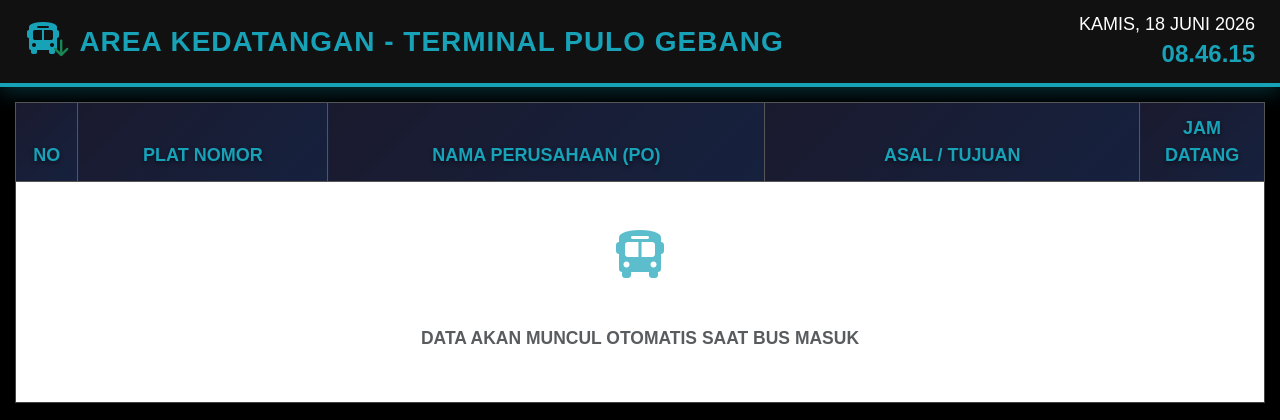
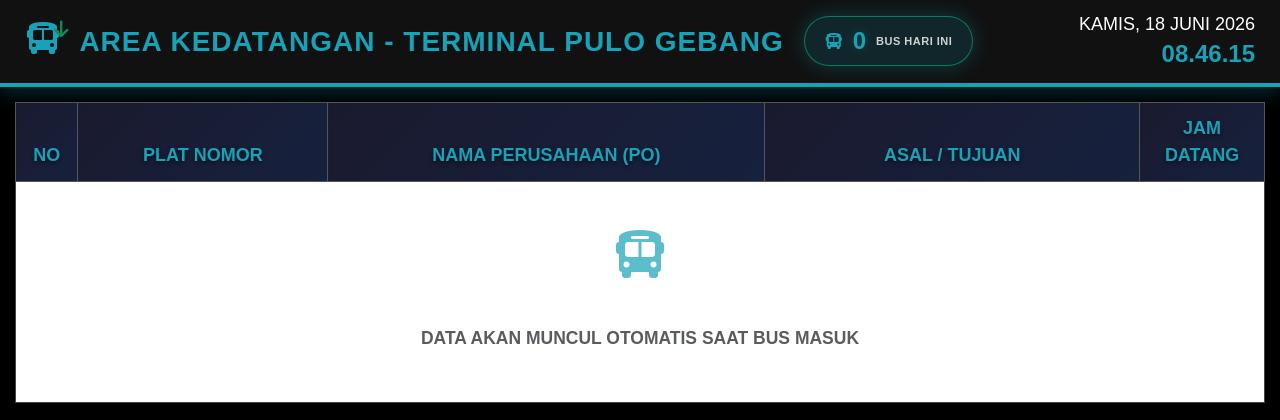
Before and after one commit to yosephhasugian/suara, a CodeIgniter app: page /database/bus_monitor/tv_kedatangan in a window 1280 px wide. Shown: the top 420 px of the page. Run offline with CodeIgniter, Linux system fonts and the light colour scheme; a user stored in the database is signed in; data comes from the database, SQL or seed files in the repository; data that the repository does not hold is empty; some libraries are stand-ins or nearby versions.

Commit message:
Add dynamic bus counters to tv_keberangkatan and tv_kedatangan monitor views

```diff
--- a/application/views/bus_monitor/tv_kedatangan.php
+++ b/application/views/bus_monitor/tv_kedatangan.php
@@ -42,6 +42,40 @@
             display: flex;
             align-items: center;
             gap: 10px;
+        }
+        .header-left {
+            display: flex;
+            align-items: center;
+            gap: 20px;
+        }
+
+        /* 🚌 BUS COUNTER BADGE */
+        .bus-counter {
+            background: rgba(23, 162, 184, 0.15);
+            border: 1px solid rgba(23, 162, 184, 0.3);
+            color: #fff;
+            padding: 6px 20px;
+            border-radius: 50px;
+            font-family: 'Arial', sans-serif;
+            font-size: 15px;
+            font-weight: 700;
+            display: flex;
+            align-items: center;
+            gap: 10px;
+            box-shadow: 0 0 15px rgba(23, 162, 184, 0.2);
+            animation: pulse-counter 2.5s infinite;
+        }
+        @keyframes pulse-counter {
+            0%, 100% { border-color: rgba(23, 162, 184, 0.3); box-shadow: 0 0 15px rgba(23, 162, 184, 0.2); }
+            50% { border-color: rgba(0, 255, 135, 0.6); box-shadow: 0 0 25px rgba(23, 162, 184, 0.4); }
+        }
+        .bus-counter i { color: #17a2b8; font-size: 16px; }
+        .bus-counter .number {
+            font-size: 24px;
+            color: #17a2b8;
+            font-weight: 900;
+            font-family: 'Arial', sans-serif;
+            text-shadow: 0 0 10px rgba(23, 162, 184, 0.3);
         }
         .header-icon {
             font-size: 32px;
@@ -303,12 +337,19 @@
 
 <!-- HEADER -->
 <div class="header">
+    <div class="header-left">
         <h1>
             <span class="header-icon">
-            <i class="fas fa-bus"></i><i class="fas fa-arrow-down text-success" style="font-size: 0.6em; margin-left: -8px; vertical-align: bottom;"></i>
+                <i class="fas fa-bus"></i><i class="fas fa-arrow-down text-success" style="font-size: 0.6em; margin-left: -8px; vertical-align: top;"></i>
             </span>
             <?= $area_label ?? 'AREA KEDATANGAN' ?> - TERMINAL PULO GEBANG
         </h1>
+        <div class="bus-counter">
+            <i class="fas fa-bus"></i>
+            <span class="number" id="busCount">0</span>
+            <small style="font-size:11px; opacity:0.8; font-weight:800; letter-spacing:0.5px">BUS HARI INI</small>
+        </div>
+    </div>
     <div id="tanggal">
         <div id="dateText"></div>
         <div class="time" id="timeText">--:--:--</div>
@@ -399,6 +440,8 @@ function loadTV() {
         let html = '';
         let no = 1;
 
+        let totalCount = 0;
+
         if (!res || res.length === 0) {
             html = `<tr>
                 <td colspan="5">
@@ -410,9 +453,10 @@ function loadTV() {
                 </td>
             </tr>`;
         } else {
-            res.forEach(b => {
-                // Filter plat nomor kosong
-                if (b.plat_nomor && b.plat_nomor.trim() !== "") {
+            let validBuses = res.filter(b => b.plat_nomor && b.plat_nomor.trim() !== "");
+            totalCount = validBuses.length;
+
+            validBuses.forEach(b => {
                 let jam = formatTime(b.created_at);
 
                 html += `<tr>
@@ -422,11 +466,11 @@ function loadTV() {
                     <td class="tujuan text-start ps-4">${b.tujuan || 'Belum ditentukan'}</td>
                     <td class="waktu">${jam}</td>
                 </tr>`;
-                }
             });
         }
 
         $('#tvTable').html(html);
+        $('#busCount').text(totalCount);
 
         // Hide refresh indicator after load
         setTimeout(() => {
```
Also changed, not shown: application/views/bus_monitor/tv_keberangkatan.php (+49 -4 lines). Lines whose indentation alone changed are shown as unchanged.
